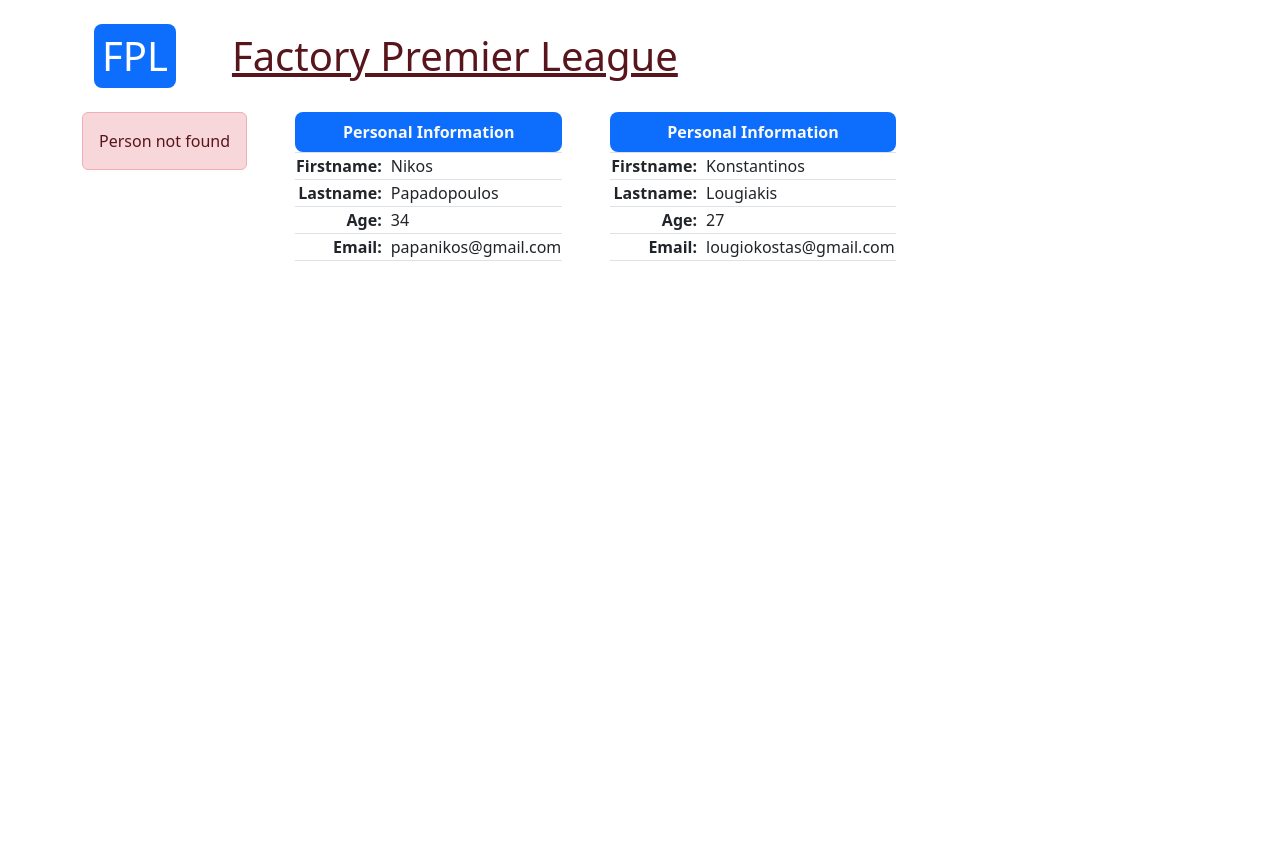
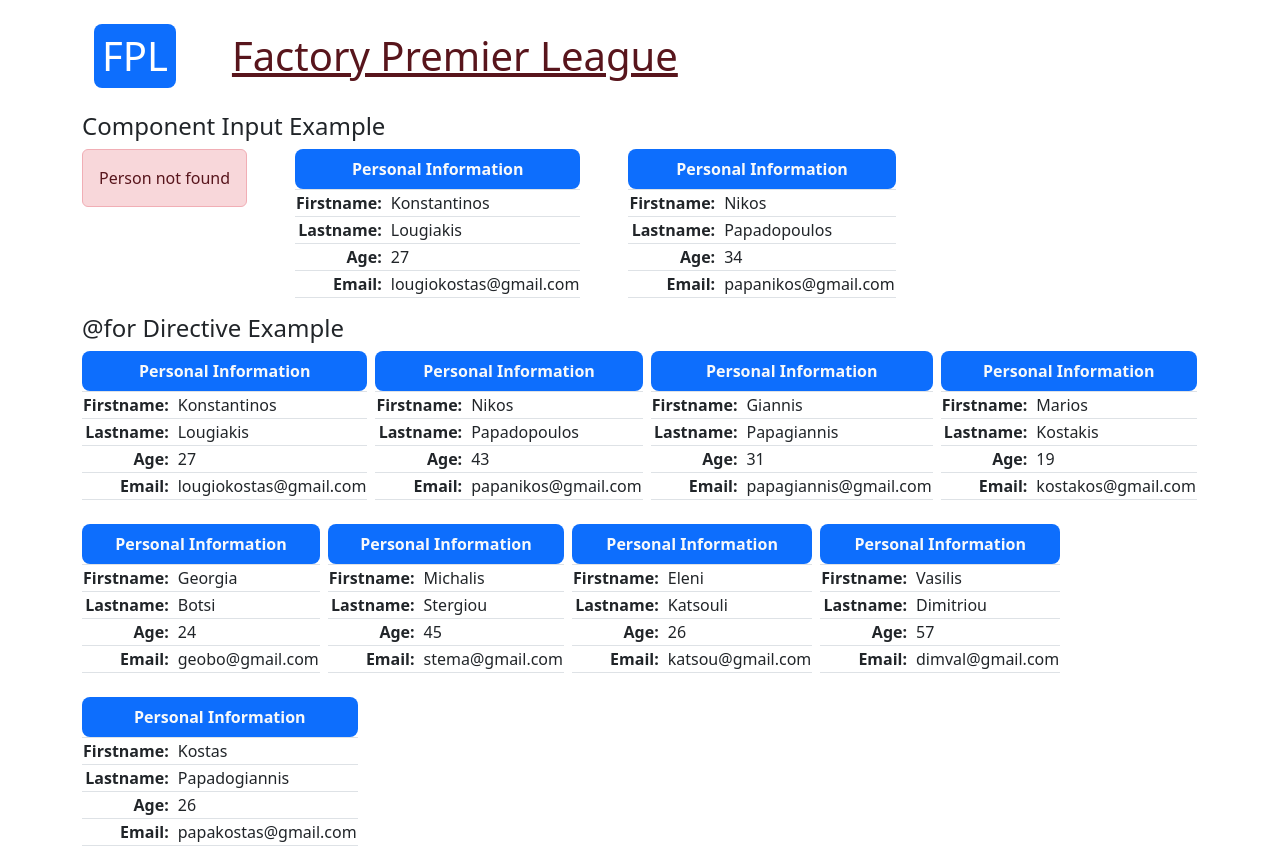
Before and after one commit to KonstantinosLougiakis/FPL--FactoryPremierLeague-, an Angular app in the folder FPLApp-Front/: page / in a window 1280 px wide. Before the commit the page ends 800 px from the top, so only its background shows below. Built offline with nearby package versions, Linux system fonts and the light colour scheme.

Commit message:
directive component

```diff
--- a/FPLApp-Front/src/app/app.component.html
+++ b/FPLApp-Front/src/app/app.component.html
@@ -8,9 +8,20 @@
         </div>
     </div>
 <br>
+
+    <h4>Component Input Example</h4>
+
     <div class="d-flex gap-5 text-nowrap">
         <app-person-table></app-person-table>
+        <app-person-table [person]="person0"></app-person-table>
         <app-person-table [person]="person1"></app-person-table>
-        <app-person-table [person]="person0"></app-person-table>
+    </div>
+
+    <h4>{{ '@for' }} Directive Example</h4>
+
+    <div class="d-flex flex-wrap text-nowrap gap-2">
+        @for(user of users; track user) {
+            <app-person-table [person]="user"></app-person-table>
+        }
     </div>
 </div>
--- a/FPLApp-Front/src/app/app.component.ts
+++ b/FPLApp-Front/src/app/app.component.ts
@@ -1,5 +1,6 @@
 import { Component } from '@angular/core';
 import { PersonTableComponent } from './components/person-table/person-table.component';
+import { Person } from './shared/interfaces/person';
 
 @Component({
   selector: 'app-root',
@@ -25,4 +26,61 @@ export class AppComponent {
     age: 34,
     email: 'papanikos@gmail.com'
   };
+
+  users: Person[] = [
+    {
+      givenName: 'Konstantinos',
+      surName: 'Lougiakis',
+      age: 27,
+      email: 'lougiokostas@gmail.com'
+    },
+    {
+      givenName: 'Nikos',
+      surName: 'Papadopoulos',
+      age: 43,
+      email: 'papanikos@gmail.com'
+    },
+    {
+      givenName: 'Giannis',
+      surName: 'Papagiannis',
+      age: 31,
+      email: 'papagiannis@gmail.com'
+    },
+    {
+      givenName: 'Marios',
+      surName: 'Kostakis',
+      age: 19,
+      email: 'kostakos@gmail.com'
+    },
+    {
+      givenName: 'Georgia',
+      surName: 'Botsi',
+      age: 24,
+      email: 'geobo@gmail.com'
+    },
+    {
+      givenName: 'Michalis',
+      surName: 'Stergiou',
+      age: 45,
+      email: 'stema@gmail.com'
+    },
+    {
+      givenName: 'Eleni',
+      surName: 'Katsouli',
+      age: 26,
+      email: 'katsou@gmail.com'
+    },
+    {
+      givenName: 'Vasilis',
+      surName: 'Dimitriou',
+      age: 57,
+      email: 'dimval@gmail.com'
+    },
+    {
+      givenName: 'Kostas',
+      surName: 'Papadogiannis',
+      age: 26,
+      email: 'papakostas@gmail.com'
+    }
+  ];
 }
--- a/FPLApp-Front/src/app/components/person-table/person-table.component.html
+++ b/FPLApp-Front/src/app/components/person-table/person-table.component.html
@@ -3,7 +3,7 @@
         Person not found
     </div>
 } @else {
-    <table class="table table-bordered w-50">
+    <table class="table table-bordered">
         <caption class="caption-top fw-bold bg-primary text-light text-center rounded-3">
             Personal Information
         </caption>
```
Also changed, not shown: 1 other file (tests, documents, lock files or other folders).
